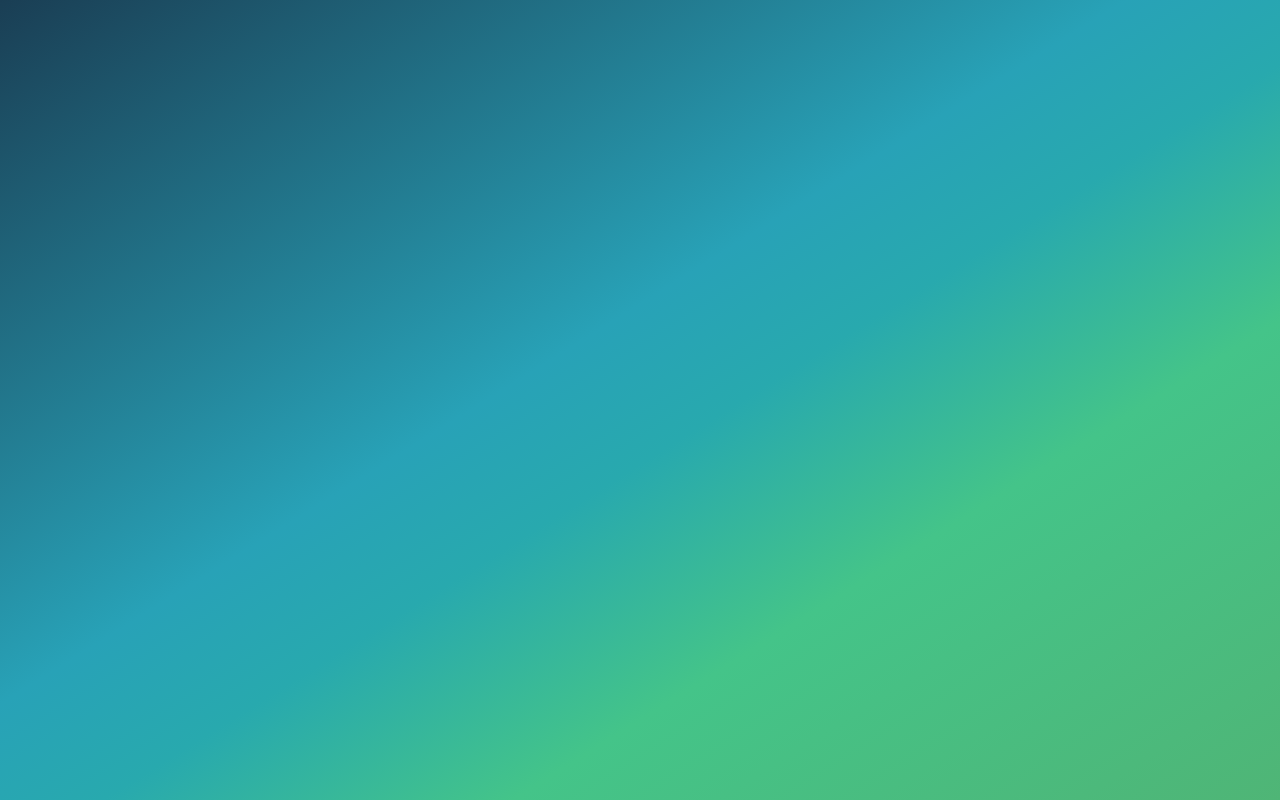
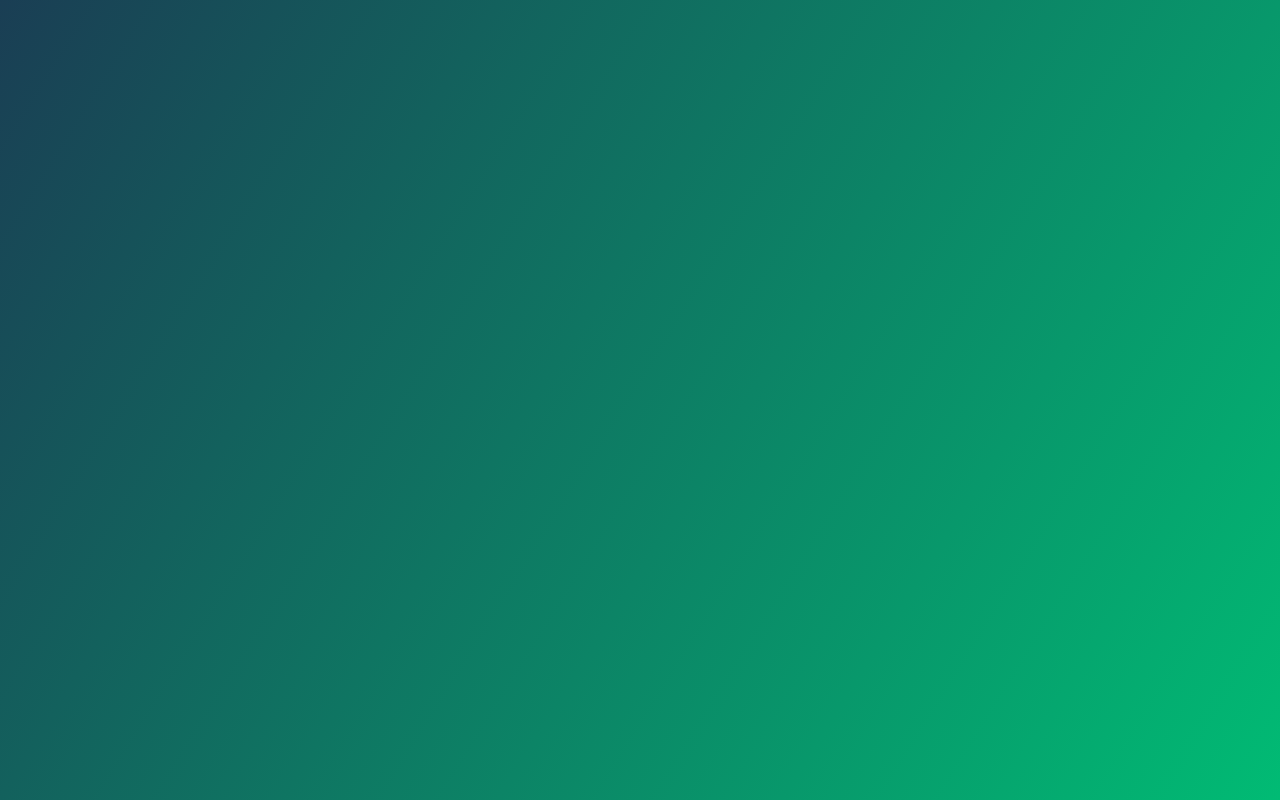
Before and after one commit to nonamenoroot/gradual-change-color, a plain HTML site: page Gradients.html in a window 1280 px wide. Drawn offline with Linux system fonts and the light colour scheme.

Commit message:
修改版

```diff
--- a/Gradients.html
+++ b/Gradients.html
@@ -12,8 +12,9 @@
 				 width: 100wh;
        			 height: 100vh;
 				/*background: -webkit-gradient(linear,left top,right bottom,from(#a3bded),to(rgb(1,187,116)));*/
-				/*background: -webkit-gradient(linear,left top,right bottom,from(#a3bded),to(rgb(1,187,116)));*/
-				background: linear-gradient(to left top,#4fb576 0%, #44c489 30%, #28a9ae 46%, #28a2b7 56%, rgb(26,62,84) 100%);
+				background: -webkit-gradient(linear,left top,right bottom,from(rgb(26,62,84)),to(rgb(1,187,116)));
+
+				/*background: linear-gradient(to left top,#4fb576 0%, #44c489 30%, #28a9ae 46%, #28a2b7 56%, rgb(26,62,84) 100%);*/
 				 /*background: -webkit-gradient(linear, left top, left bottom, from(#ff0), to(#f00));*/
 			}
 		</style>
```
